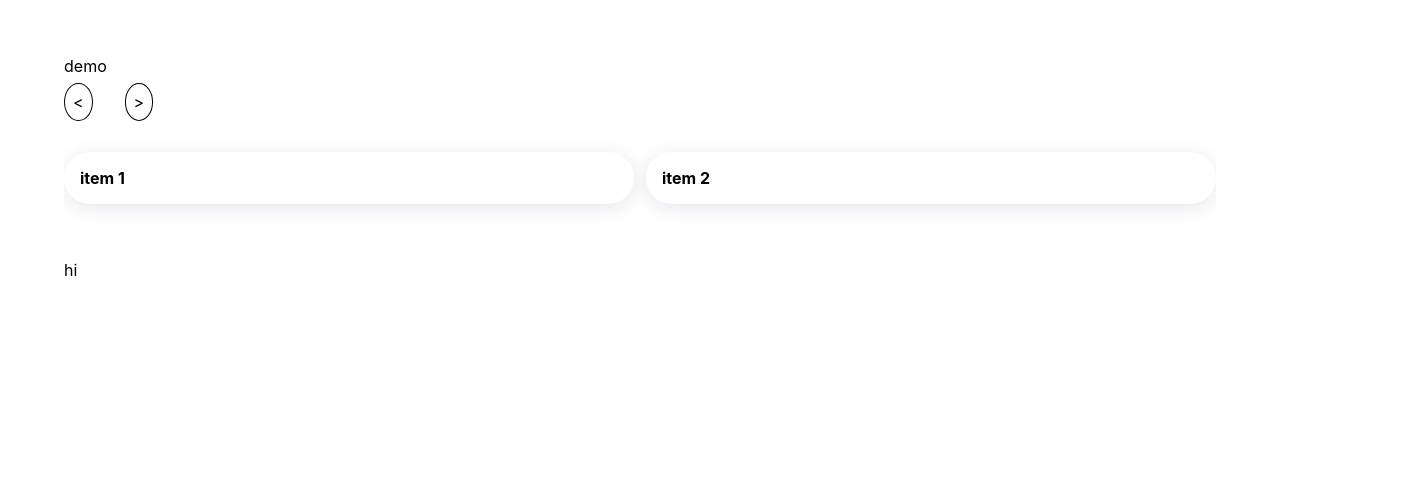
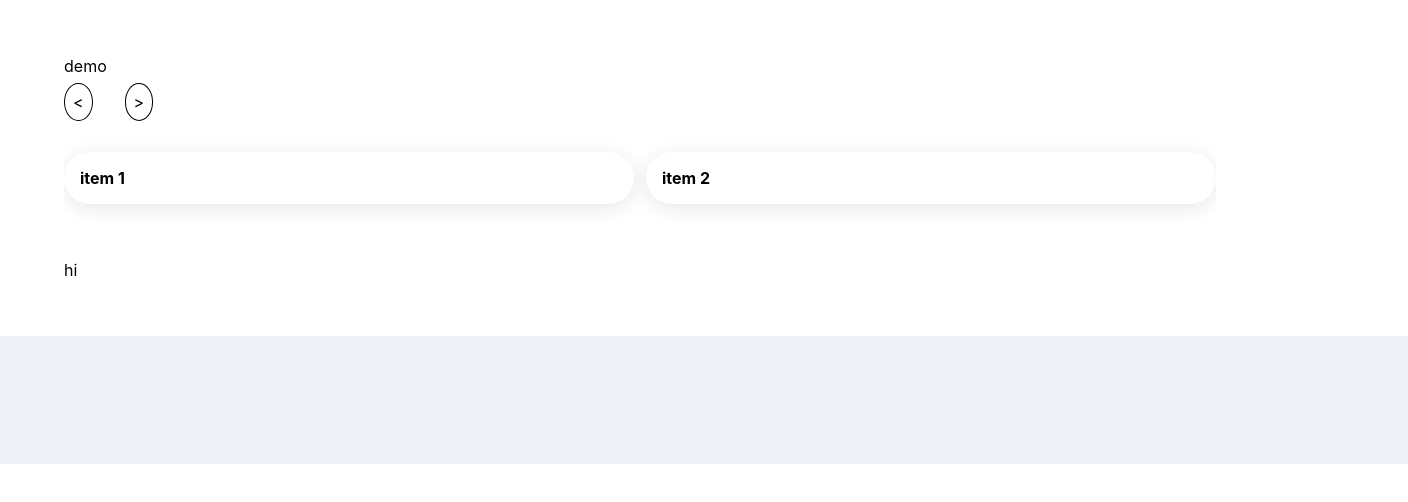
Before and after one commit to AnoopFranc/react-anoop-study, a React (Create React App) app: page / in a window 1280 px wide. Shown: the top 502 px of the page, 1408 px wide, since content can reach past the window. Built offline with nearby package versions, Linux system fonts and the light colour scheme.

Commit message:
full bleed

```diff
--- a/src/App.tsx
+++ b/src/App.tsx
@@ -9,6 +9,9 @@ function App() {
       <div className="app-body">
         <CAROUSELDEMO/>
       </div>
+      <div className="full-bleed ash">
+
+      </div>
     </div>
   );
 }
--- a/src/index.css
+++ b/src/index.css
@@ -37,3 +37,8 @@ code {
 .flex_row {
   display: flex;
 }
+
+.ash {
+  padding: 5vw;
+  background: #edf0f4;
+}
```
